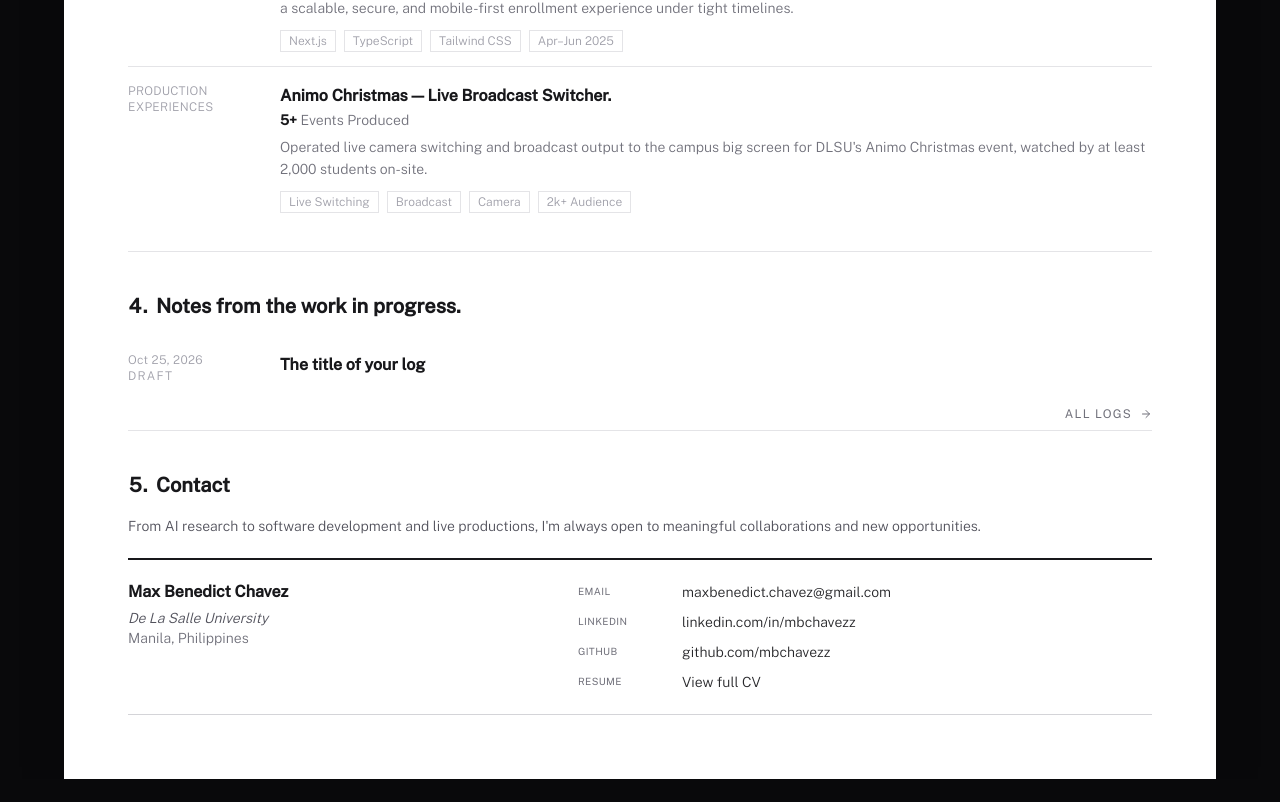
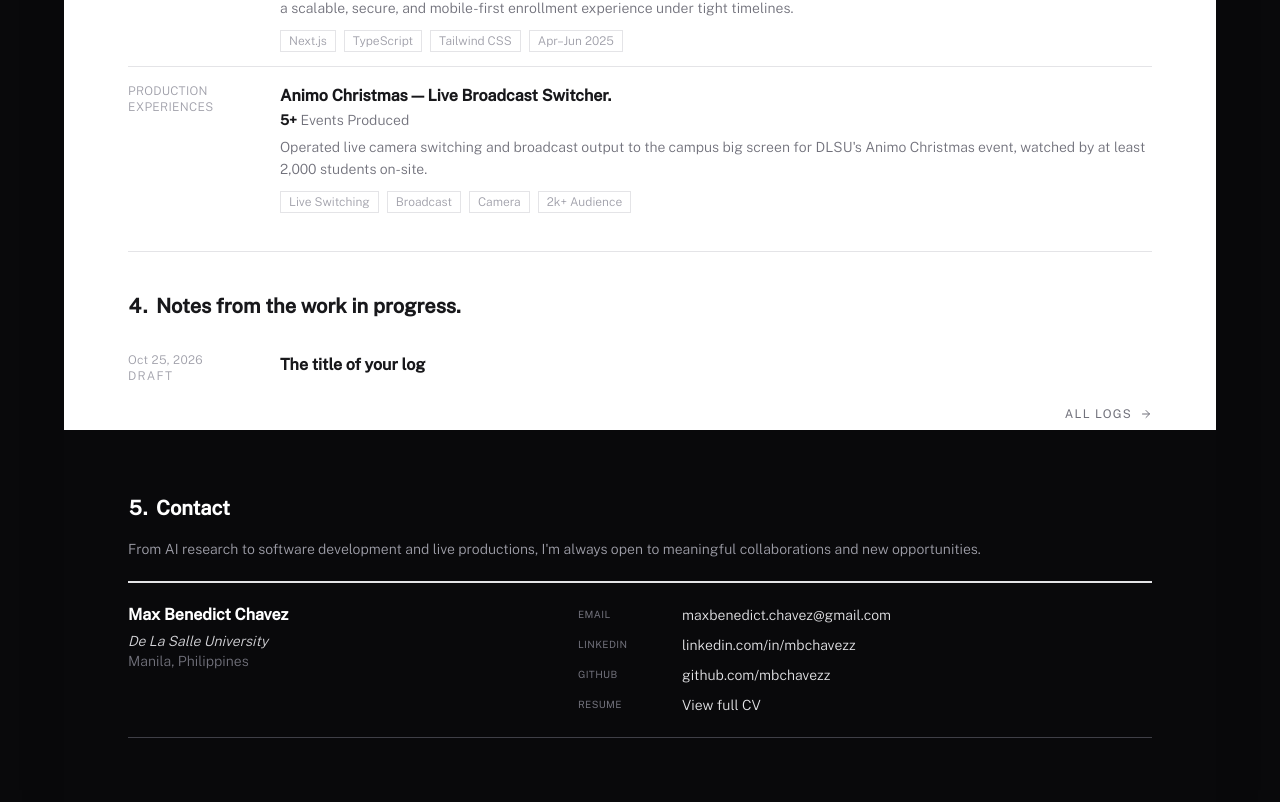
Before and after one commit to mbchavez27/mbchavezzportfolio, a React (Vite) app: page / in a window 1280 px wide. Shown: the part 1967-2769 px from the top of the page. Before the commit the page ends 2746 px from the top, so only its background shows below. Built offline with nearby package versions, Linux system fonts and the light colour scheme.

Commit message:
style(home): dark contact band with the correspondence block

```diff
--- a/src/features/home/components/Contact.tsx
+++ b/src/features/home/components/Contact.tsx
@@ -1,6 +1,4 @@
 import { motion } from "motion/react";
-import Summary from "@/components/atoms/Summary";
-import SectionHeading from "@/components/molecules/SectionHeading";
 import { revealOnScroll } from "@/lib/motion";
 import type { ContactLink, Correspondent } from "../domain/home.domain";
 
@@ -11,23 +9,28 @@ type Props = {
   items: readonly ContactItem[];
 };
 
-/** The closing contact section, set like the correspondence block on a paper. */
+/** The closing contact band: a dark section set like the correspondence block on a paper. */
 export default function Contact({ correspondent, items }: Props) {
   return (
-    <section className="page-container pb-16">
-      <SectionHeading number="5" title="Contact" />
-      <Summary>
+    <section className="bg-zinc-950 py-16">
+      <div className="page-container">
+        <motion.div {...revealOnScroll()} className="pb-4">
+          <h2 className="font-display font-semibold text-white text-lg md:text-xl">
+            <span className="text-primary tabular-nums mr-2">5.</span>Contact
+          </h2>
+        </motion.div>
+        <p className="font-body font-light text-sm text-zinc-400 leading-relaxed mb-5">
           From AI research to software development and live productions, I'm always open to meaningful collaborations
           and new opportunities.
-      </Summary>
+        </p>
 
         <motion.div
           {...revealOnScroll()}
-        className="grid grid-cols-1 sm:grid-cols-[1fr_1.4fr] gap-x-10 gap-y-6 border-t-2 border-zinc-900 border-b border-b-zinc-300 py-5"
+          className="grid grid-cols-1 sm:grid-cols-[1fr_1.4fr] gap-x-10 gap-y-6 border-t-2 border-zinc-200 border-b border-b-zinc-700 py-5"
         >
           <address className="not-italic">
-          <p className="font-display font-semibold text-zinc-900">{correspondent.name}</p>
-          <p className="font-body font-light text-sm text-zinc-600 italic mt-1">{correspondent.affiliation}</p>
+            <p className="font-display font-semibold text-white">{correspondent.name}</p>
+            <p className="font-body font-light text-sm text-zinc-300 italic mt-1">{correspondent.affiliation}</p>
             <p className="font-body font-light text-sm text-zinc-500">{correspondent.location}</p>
           </address>
 
@@ -42,7 +45,7 @@ export default function Contact({ correspondent, items }: Props) {
                     href={link.href}
                     target={link.opensInNewTab ? "_blank" : undefined}
                     rel="noreferrer"
-                  className="font-body font-light text-sm text-zinc-800 break-all underline-offset-4 hover:underline hover:text-primary transition-colors duration-200"
+                    className="font-body font-light text-sm text-zinc-200 break-all underline-offset-4 hover:underline hover:text-white transition-colors duration-200"
                   >
                     {link.value}
                   </a>
@@ -51,6 +54,7 @@ export default function Contact({ correspondent, items }: Props) {
             ))}
           </dl>
         </motion.div>
+      </div>
     </section>
   );
 }
```
Lines whose indentation alone changed are shown as unchanged.
